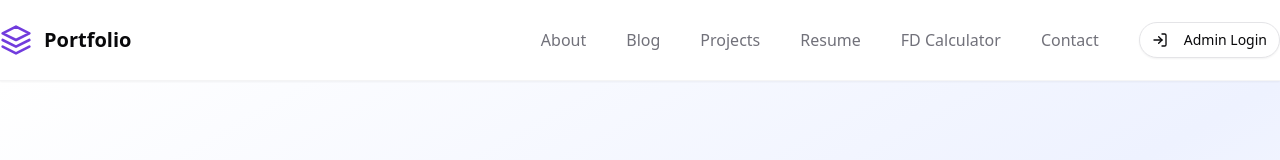
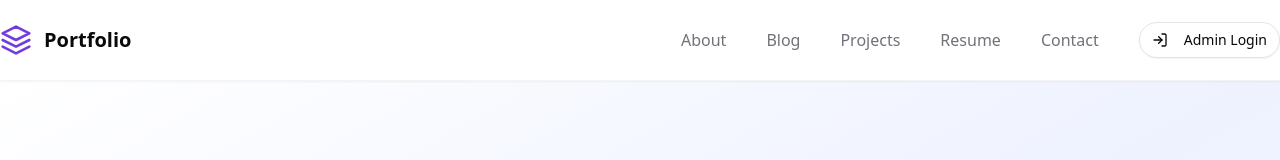
Before and after one commit to grapevinedevelopers/my-portfolio, a Next.js app: page / in a window 1280 px wide. Shown: the top 160 px of the page. Built offline with nearby package versions, Linux system fonts and the light colour scheme; no server answers; the database is empty.

Commit message:
Remove FD Calculator from header nav; fix Firestore rules for sites/ path

```diff
--- a/src/components/layout/header.tsx
+++ b/src/components/layout/header.tsx
@@ -129,7 +129,7 @@ export default function Header() {
           <NavLink href="/#blog">Blog</NavLink>
           <NavLink href="/#projects">Projects</NavLink>
           <NavLink href="/#resume">Resume</NavLink>
-          <NavLink href="/fd-calculator">FD Calculator</NavLink>
+
           <NavLink href="/#contact">Contact</NavLink>
           {/* Admin/Auth Button - Desktop */}
           <div className="flex items-center space-x-2 pl-4"> {/* Added pl-4 */}
@@ -181,7 +181,7 @@ export default function Header() {
                 <MobileNavLink href="/#blog">Blog</MobileNavLink>
                 <MobileNavLink href="/#projects">Projects</MobileNavLink>
                 <MobileNavLink href="/#resume">Resume</MobileNavLink>
-                <MobileNavLink href="/fd-calculator">FD Calculator</MobileNavLink>
+
                 <MobileNavLink href="/#contact">Contact</MobileNavLink>
                 <hr className="my-4 border-border/40" />
                 {/* Mobile Auth Button */}
```
Also changed, not shown: 1 other file (tests, documents, lock files or other folders).
